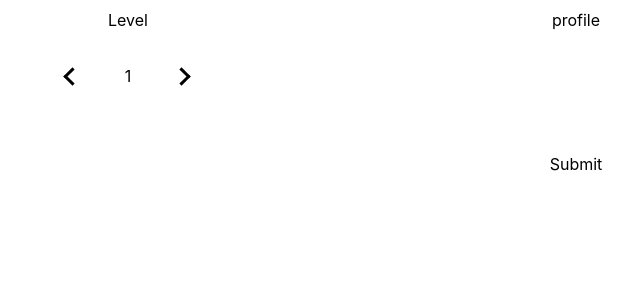
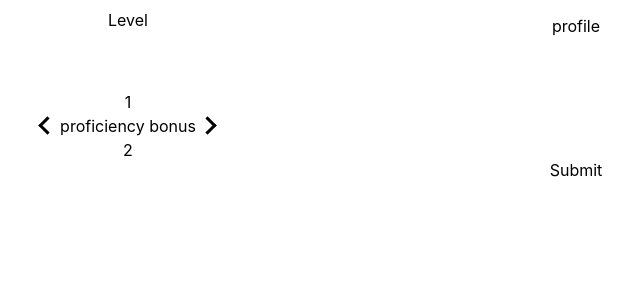
Before and after one commit to G-bot987/NextDnDCharacterManager, a Next.js app: page /components/buildcharactercomponents/cardcomponents/Profile in a window 1280 px wide. Shown: the top 300 px of the page, without its empty margins (64-704 px from the left). Built offline with nearby package versions, Linux system fonts and the light colour scheme.

Commit message:
styling for lv caro

```diff
--- a/pages/components/buildcharactercomponents/cardcomponents/Profile.tsx
+++ b/pages/components/buildcharactercomponents/cardcomponents/Profile.tsx
@@ -39,18 +39,22 @@ export default function Profile(Props: profileInterface) {
 
   return (
     <div className=" min-w-100 flex flex-row">
-      <div className=" min-w-[30%] flex flex-col items-center space-y-8 pt-2 pb-2">
+      <div className=" min-w-[30%] flex flex-col items-center space-y-8 pt-2 pb-2 ">
         <div className="">Level</div>
-        <div className=" flex flex-row justify-around min-w-[45%]">
+        <div className=" flex flex-row justify-around min-w-[45%] border-solid border-white rounded-lg border-2 py-6 px-2">
           <div onClick={() => SetCardChange(changeCard - 1)}>
-            <div className="w-6 h-6 bg-white border-solid border-black rounded-full">
-              <div className={styles.arrowleft} />
+            <div className="w-6 h-full bg-white border-solid border-black rounded-full flex flex-col justify-center">
+              <div>
+                <div className={styles.arrowleft} />
+              </div>
             </div>
           </div>
           <Lvcarousel {...LvCardState} />
           <div onClick={() => SetCardChange(changeCard + 1)}>
-            <div className="w-6 h-6 bg-white border-solid border-black rounded-full">
-              <div className={styles.arrowright} />
+            <div className="w-6 h-full bg-white border-solid border-black rounded-full flex flex-col justify-center ">
+              <div>
+                <div className={styles.arrowright} />
+              </div>
             </div>
           </div>
         </div>
--- a/pages/components/buildcharactercomponents/cardcomponents/profilecomponents/Lvcarousel.tsx
+++ b/pages/components/buildcharactercomponents/cardcomponents/profilecomponents/Lvcarousel.tsx
@@ -2,6 +2,14 @@ import React from "react";
 import { lvInterface } from "../../../../../interfaces/templateInterface";
 
 export default function Lvcarousel(Props: lvInterface) {
-  const { value } = Props;
-  return <div>{value}</div>;
+  const { value, proBonus } = Props;
+  return (
+    <div className="text-center">
+      {value}
+      <div>
+        <h3>proficiency bonus</h3>
+        {proBonus}
+      </div>
+    </div>
+  );
 }
```
